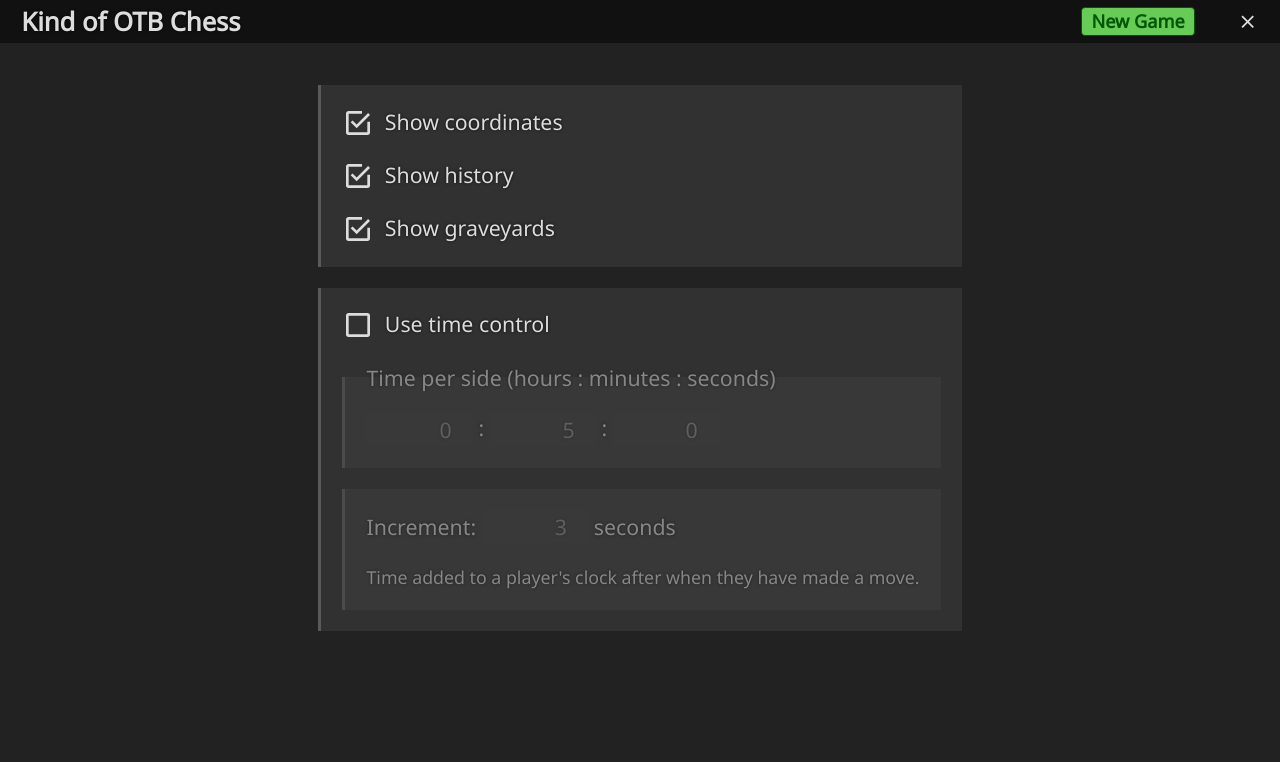
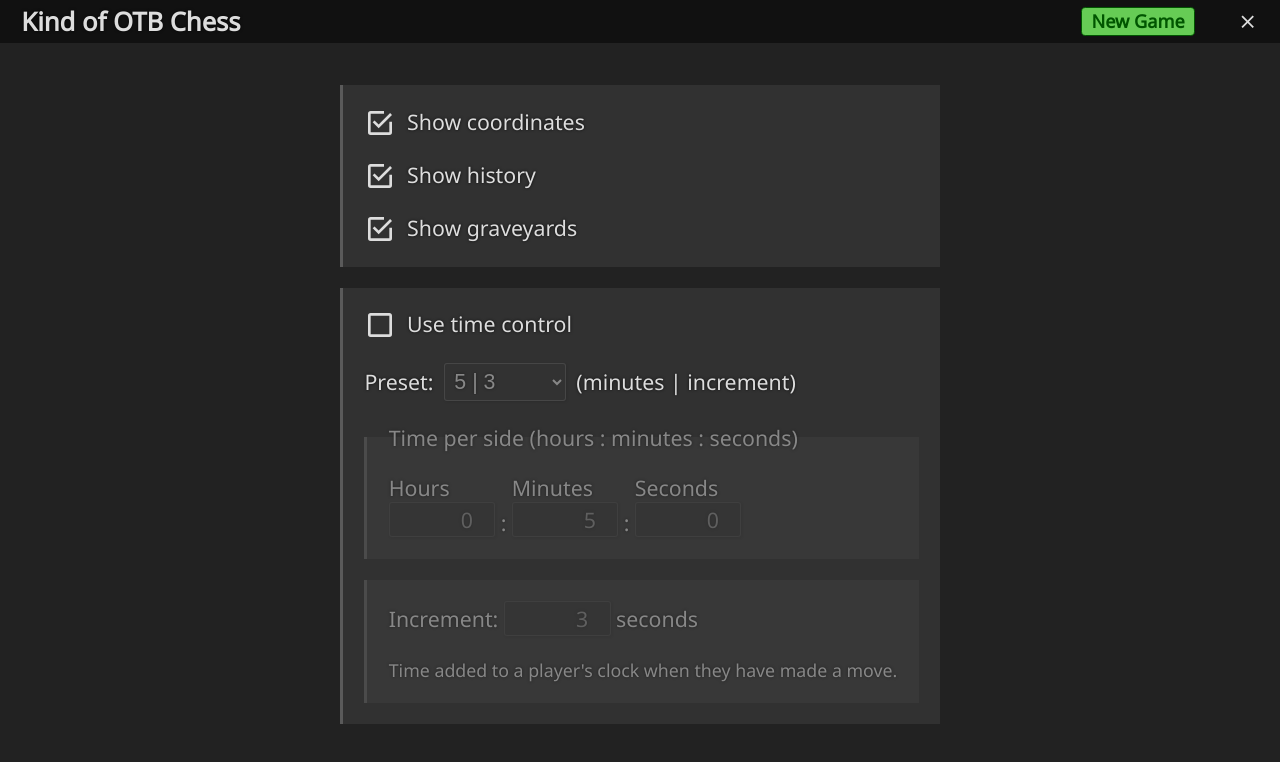
Before and after one commit to philer/phichess, a Svelte app: page / in a window 1280 px wide. Both pictures are taken after a click on the button 1248 px from the left and 21 px from the top of the page. Shown: the top 762 px of the page. Built offline with nearby package versions, Linux system fonts and the light colour scheme.

Commit message:
add time control presets

```diff
--- a/src/Settings.svelte
+++ b/src/Settings.svelte
@@ -2,9 +2,27 @@
   import Checkbox from "./Checkbox.svelte"
   import { settings } from "./settings"
 
+
   let hours = Math.floor($settings.clock.secondsPerSide / 3600)
   let minutes = Math.floor($settings.clock.secondsPerSide % 3600 / 60)
   let seconds = Math.floor($settings.clock.secondsPerSide % 60)
+  let timePreset = "Custom"
+
+  const timePresetOptions = {
+    Bullet: ["1 | 0", "1 | 1", "2 | 1"],
+    Blitz: ["3 | 0", "3 | 2", "5 | 0", "5 | 3"],
+    Rapid: ["10 | 0", "10 | 5", "15 | 10", "30 | 0", "30 | 20", "60 | 0", "60 | 20"],
+  }
+
+  const setTimePreset = (value: string) => {
+    const match = /^(\d+) \| (\d+)$/.exec(value)
+    if (match) {
+      hours = 0
+      minutes = +match[1]
+      seconds = 0
+      $settings.clock.increment = +match[2]
+    }
+  }
 
   $: {
     minutes += Math.floor(seconds / 60)
@@ -12,6 +30,11 @@
     seconds %= 60
     minutes %= 60
     $settings.clock.secondsPerSide = hours * 3600 + minutes * 60 + seconds
+
+    timePreset = `${$settings.clock.secondsPerSide / 60} | ${$settings.clock.increment}`
+    if (!Object.values(timePresetOptions).flat().includes(timePreset)) {
+      timePreset = "Custom"
+    }
   }
 </script>
 
@@ -24,32 +47,57 @@
 
   <fieldset>
     <Checkbox bind:checked={$settings.useTimeControl}>Use time control</Checkbox>
-
-    <!-- TODO <select> presets -->
+    <label class="time-presets">
+      Preset:
+      <select
+        value={timePreset}
+        on:change={evt => setTimePreset(evt.currentTarget.value)}
+        disabled={!$settings.useTimeControl}
+      >
+        <option value="Custom">Custom</option>
+        {#each Object.entries(timePresetOptions) as [label, options] (label)}
+          <optgroup label="Bullet">
+            {#each options as option (option)}
+              <option>{option}</option>
+            {/each}
+          </optgroup>
+        {/each}
+      </select>
+       (minutes | increment)
+    </label>
 
     <fieldset disabled={!$settings.useTimeControl}>
       <legend>Time per side (hours : minutes : seconds)</legend>
       <div class="time-per-side">
+        <label>
+          Hours
           <input
             type="number"
             min="0"
             step="1"
             bind:value={hours}
           />
+        </label>
         :
+        <label>
+          Minutes
           <input
             type="number"
             min="0"
             step="1"
             bind:value={minutes}
           />
+        </label>
         :
+        <label>
+          Seconds
           <input
             type="number"
             min="0"
             step="1"
             bind:value={seconds}
           />
+        </label>
       </div>
     </fieldset>
     <fieldset disabled={!$settings.useTimeControl}>
@@ -61,7 +109,7 @@
         />
         seconds
       </label>
-      <small>Time added to a player's clock after when they have made a move.</small>
+      <small>Time added to a player's clock when they have made a move.</small>
     </fieldset>
   </fieldset>
 
@@ -96,16 +144,36 @@
     border-bottom: 0 solid transparent;
     border-left: 3px solid #fff3;
   }
+  input[type="number"], select {
+    line-height: inherit;
+    font-size: inherit;
+  }
+  select, input[type="number"] {
+    padding: .25em;
+    border-radius: 3px;
+    background: #333;
+    color: inherit;
+    border: 1px solid #fff3;
+    box-shadow: 1px 1px 3px #0003;
+  }
+  .time-presets {
+    display: flex;
+    align-items: center;
+    gap: .5em;
+  }
   .time-per-side {
     display: flex;
+    align-items: end;
     gap: .25em;
+    > label {
+      display: flex;
+      flex-direction: column;
+    }
   }
   input[type="number"] {
     width: 5em;
     padding: .1em .3em;
     text-align: right;
-    background: #444;
-
   }
   :disabled {
     opacity: .5;
--- a/src/settings.ts
+++ b/src/settings.ts
@@ -38,23 +38,6 @@ export type Settings = {
   showGraveyards: boolean
   // minimal: boolean
 }
-
-export const clockPresets: ReadonlyArray<ClockSettings> = [
-  { secondsPerSide: 30 * 60, increment: 10 },
-  { secondsPerSide: 30 * 60, increment: 0 },
-  { secondsPerSide: 10 * 60, increment: 10 },
-  { secondsPerSide: 10 * 60, increment: 0 },
-  { secondsPerSide: 5 * 60, increment: 3 },
-  { secondsPerSide: 5 * 60, increment: 1 },
-  { secondsPerSide: 5 * 60, increment: 0 },
-  { secondsPerSide: 3 * 60, increment: 2 },
-  { secondsPerSide: 3 * 60, increment: 1 },
-  { secondsPerSide: 3 * 60, increment: 0 },
-  { secondsPerSide: 2 * 60, increment: 1 },
-  { secondsPerSide: 2 * 60, increment: 0 },
-  { secondsPerSide: 1 * 60, increment: 1 },
-  { secondsPerSide: 1 * 60, increment: 0 },
-]
 
 export const boardThemePresets: ReadonlyArray<BoardTheme> = [
   { // lichess
```
Lines whose indentation alone changed are shown as unchanged.
